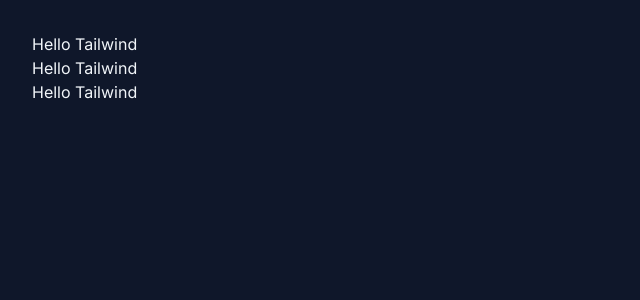
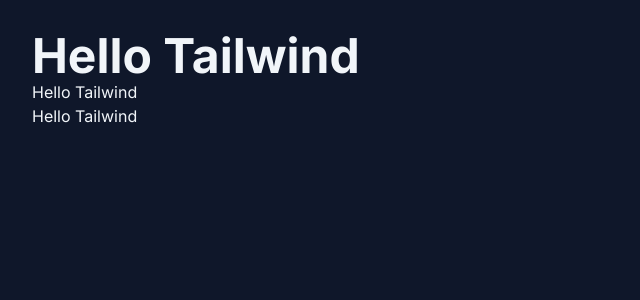
Before and after one commit to danilo-formagio/tailwind-next, a Next.js app: page / in a window 1280 px wide. Shown: the top 300 px of the page, without its empty margins (0-640 px from the left). Built offline with nearby package versions, Linux system fonts and the light colour scheme.

Commit message:
Add prettier and vscode default format

```diff
--- a/src/app/layout.tsx
+++ b/src/app/layout.tsx
@@ -1,22 +1,18 @@
-import './globals.css'
-import type { Metadata } from 'next'
-import { Inter } from 'next/font/google'
+import './globals.css';
+import type { Metadata } from 'next';
+import { Inter } from 'next/font/google';
 
-const inter = Inter({ subsets: ['latin'] })
+const inter = Inter({ subsets: ['latin'] });
 
 export const metadata: Metadata = {
   title: 'Create Next App',
-  description: 'Generated by create next app',
-}
+  description: 'Generated by create next app'
+};
 
-export default function RootLayout({
-  children,
-}: {
-  children: React.ReactNode
-}) {
+export default function RootLayout({ children }: { children: React.ReactNode }) {
   return (
     <html lang="en">
       <body className={inter.className}>{children}</body>
     </html>
-  )
+  );
 }
--- a/src/app/page.tsx
+++ b/src/app/page.tsx
@@ -1,9 +1,9 @@
 export default function Home() {
   return (
     <div className="p-8 bg-slate-900 text-slate-100 h-screen">
-      <h1>Hello Tailwind</h1>
+      <h1 className="font-bold text-5xl">Hello Tailwind</h1>
       <h2>Hello Tailwind</h2>
       <p>Hello Tailwind</p>
     </div>
-  )
+  );
 }
```
Also changed, not shown: package.json (+8 -6 lines), 2 other files (tests, documents, lock files or other folders).
